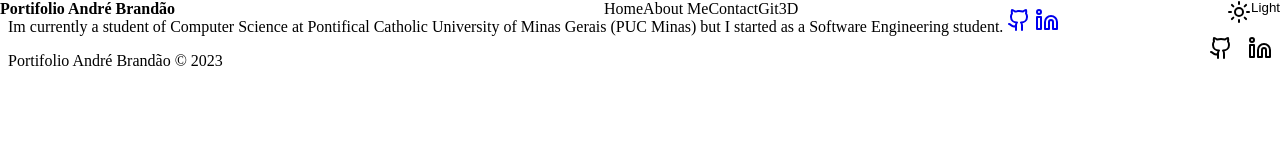
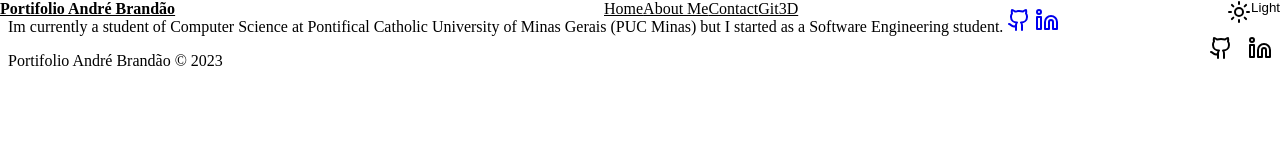
Before and after one commit to andre-brandao/portfolio, a SvelteKit app: page /about in a window 1280 px wide. Shown: the top 160 px of the page. Built offline with nearby package versions, Linux system fonts and the light colour scheme.

Commit message:
style changes

```diff
--- a/src/lib/components/header.svelte
+++ b/src/lib/components/header.svelte
@@ -30,10 +30,10 @@
 </nav>
 
 <style>
-	/* make it fixed at the top*/
 	nav {
 		padding-block: var(--size-7);
 		background-color: var(--border);
+		padding-inline: var(--size-7);
 	}
 
 	.links {
@@ -42,7 +42,7 @@
 
 	a {
 		color: inherit;
-		text-decoration: none;
+		/* text-decoration: none; */
 	}
 
 	@media (min-width: 768px) {
@@ -53,8 +53,7 @@
 			top: 0;
 			left: 0;
 			right: 0;
-            z-index: 1;
-			/* align-items: center; */
+			z-index: 1;
 		}
 
 		.links {
--- a/src/routes/+layout.svelte
+++ b/src/routes/+layout.svelte
@@ -42,25 +42,16 @@
 
 <style>
 	.layout {
-		height: 100%;
+		/* height: 100%; */
 		max-inline-size: 1440px;
-		display: grid;
-		grid-template-rows: auto 1fr auto;
+		/* display: grid;
+		grid-template-rows: auto 1fr auto; */
 		margin-inline: auto;
-		padding-inline: var(--size-7);
 	}
 
 	main {
-		padding-block: var(--size-9);
+		padding-top: var(--size-11);
 	}
 
-	@media (min-width: 1440px) {
-		.layout {
-			padding-inline: 0;
-		}
-		main{
-			margin-top: var(--size-8);
 
-		}
-	}
 </style>
--- a/src/routes/+page.svelte
+++ b/src/routes/+page.svelte
@@ -1,8 +1,8 @@
 <script lang="ts">
 	import { formatDate } from '$lib/utils';
-	import * as config from '$lib/config'
+	import * as config from '$lib/config';
 
-	export let data
+	export let data;
 </script>
 
 <svelte:head>
@@ -13,23 +13,44 @@
 <section>
 	<ul class="posts">
 		{#each data.posts as post}
-			<li class="post">
-				<a href={post.slug} class="title">{post.title}</a>
-				<p class="date">{formatDate(post.date)}</p>
-				<p class="description">{post.description}</p>
-			</li>
+			<a href={post.slug}>
+				<li class="post">
+					<p class="title">{post.title}<p/>
+					<p class="date">{formatDate(post.date)}</p>
+					<p class="description">{post.description}</p>
+				</li>
+			</a>
 		{/each}
 	</ul>
 </section>
 
 <style>
+	a {
+		text-decoration: none;
+	}
 	.posts {
 		display: grid;
+		grid-template-columns: repeat(auto-fill, minmax(25rem, 1fr));
 		gap: 2rem;
 	}
 
 	.post {
-		max-inline-size: var(--size-content-4);
+		/* max-inline-size: var(--size-content-2); */
+		background-color: var(--surface-4);
+		padding: var(--size-7);
+		border-radius: var(--size-3);
+		box-shadow: var(--shadow-4);
+
+		/* give it a min height */
+		min-block-size: 400px;
+
+	}
+	/* when hover post it gets bigger*/
+	.post:hover {
+		background-color: var(--surface-1);
+		transition: background-color 0.2s ease-in-out;
+
+
 	}
 
 	.post:not(:last-child) {
--- a/src/routes/[slug]/+page.svelte
+++ b/src/routes/[slug]/+page.svelte
@@ -48,6 +48,7 @@
 
 	.tags {
 		display: flex;
+		flex-wrap: wrap;
 		gap: var(--size-3);
 		margin-top: var(--size-7);
 	}
```
